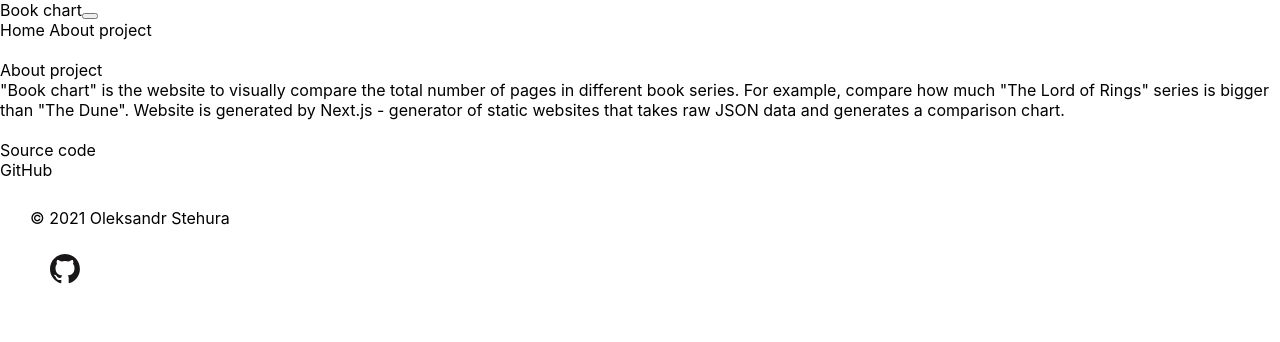
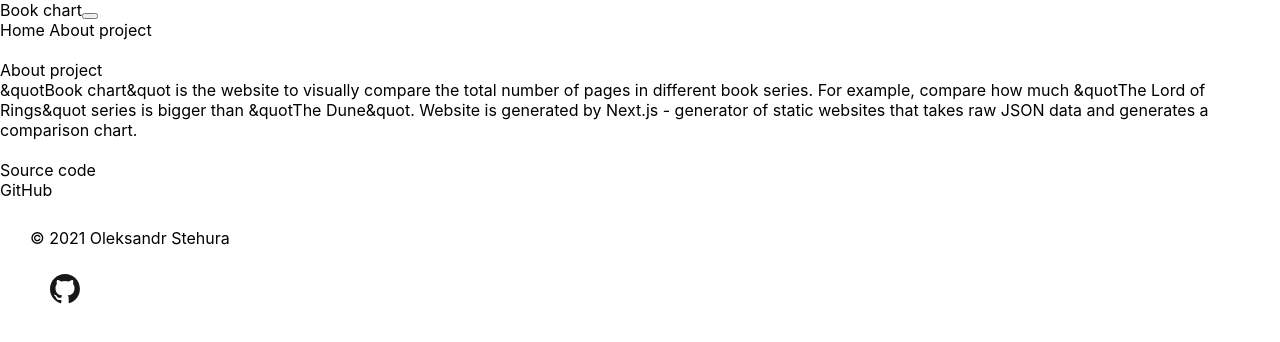
Before and after one commit to Ostehura/books-chart, a Next.js app: page /about-us in a window 1280 px wide. Shown: the top 342 px of the page. Built offline with nearby package versions, Linux system fonts and the light colour scheme.

Commit message:
Code clean up

```diff
--- a/pages/about-us.js
+++ b/pages/about-us.js
@@ -8,7 +8,7 @@
       <Card >
         <Card.Header >About project</Card.Header>
         <Card.Body>
-          "Book chart" is the website to visually compare the total number of pages in different book series. For example, compare how much "The Lord of Rings" series is bigger than "The Dune". Website is generated by Next.js - generator of static websites that takes raw JSON data and generates a comparison chart.
+          &quotBook chart&quot is the website to visually compare the total number of pages in different book series. For example, compare how much &quotThe Lord of Rings&quot series is bigger than &quotThe Dune&quot. Website is generated by Next.js - generator of static websites that takes raw JSON data and generates a comparison chart.
         </Card.Body>
       </Card>
       <br />
--- a/pages/index.js
+++ b/pages/index.js
@@ -188,7 +188,6 @@
     return errors;
   }
 
-
   let universeName = "", bookName = "", wordCount = 0;
 
 
```
